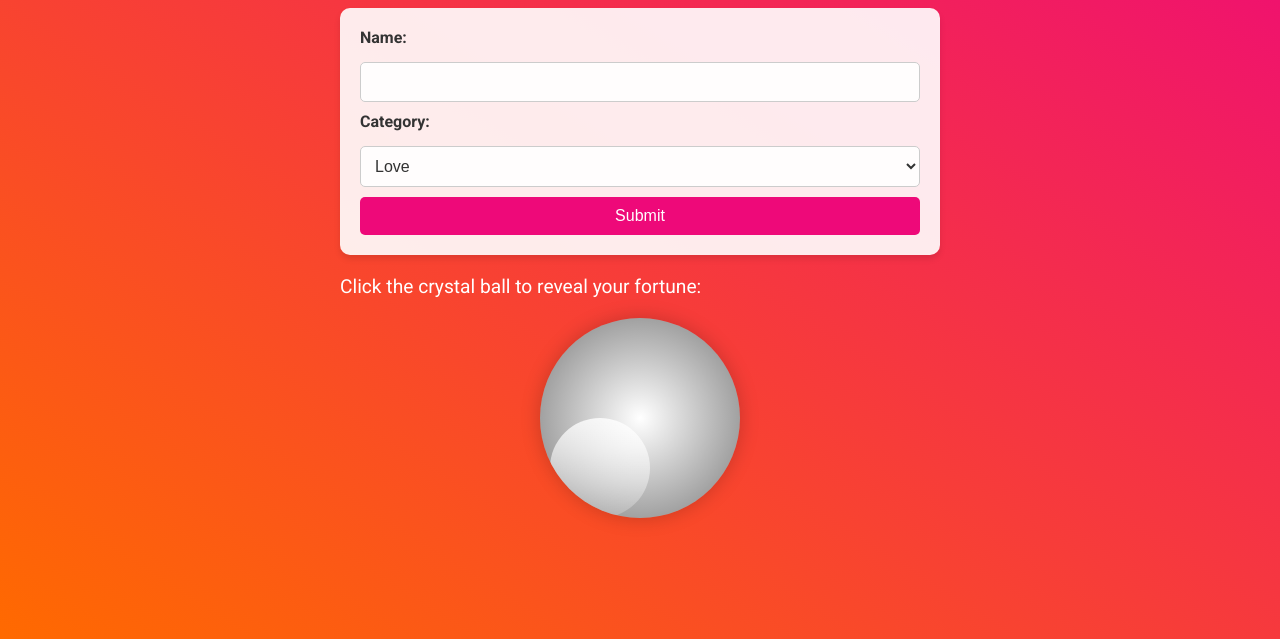
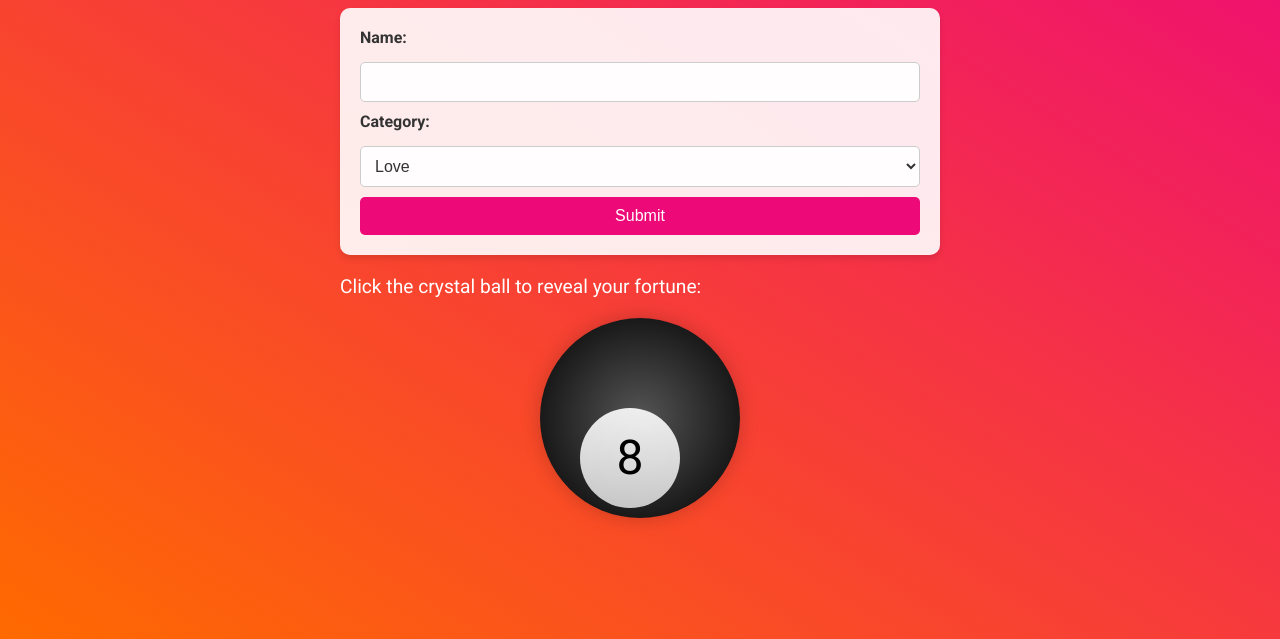
Before and after one commit to cse110-sp23-group12/cse110-sp23-group12, a plain HTML site: page admin/8-ball/index.html in a window 1280 px wide. Shown: the part 161-800 px from the top of the page. Drawn offline with Linux system fonts and the light colour scheme.

Commit message:
8-ball visual

```diff
--- a/admin/8-ball/styles.css
+++ b/admin/8-ball/styles.css
@@ -34,7 +34,7 @@
     position: relative;
     width: 200px;
     height: 200px;
-    background: radial-gradient(circle at 50% 50%, #ffffff, #7a7a7a);
+    background: radial-gradient(circle at 50% 50%, #555555, #000000);
     border-radius: 50%;
     margin: 20px auto;
     cursor: pointer;
@@ -43,11 +43,21 @@
     box-shadow: 0px 0px 20px rgba(0, 0, 0, 0.2);
   }
 
+
+  .reflection::before {
+    content: "8";
+    display: block;
+    text-align: center;
+    font-size: 3em;
+    line-height: 100px;
+    color: black;
+  }
+
   .reflection {
     position: absolute;
     width: 100px;
     height: 100px;
-    background: linear-gradient(to top, rgba(255, 255, 255, 0.2), rgba(255, 255, 255, 0.8));
+    background: linear-gradient(to top, rgba(255, 255, 255, 0.75), rgba(255, 255, 255, 0.9));
     top: 10px;
     left: 10px;
     border-radius: 50%;
@@ -56,10 +66,10 @@
 
   @keyframes reflection-animation {
     0% {
-      transform: translateY(0);
+      transform: translate(10px, 20px);
     }
     100% {
-      transform: translateY(90px);
+      transform: translate(30px, 80px);
     }
   }
 
```
